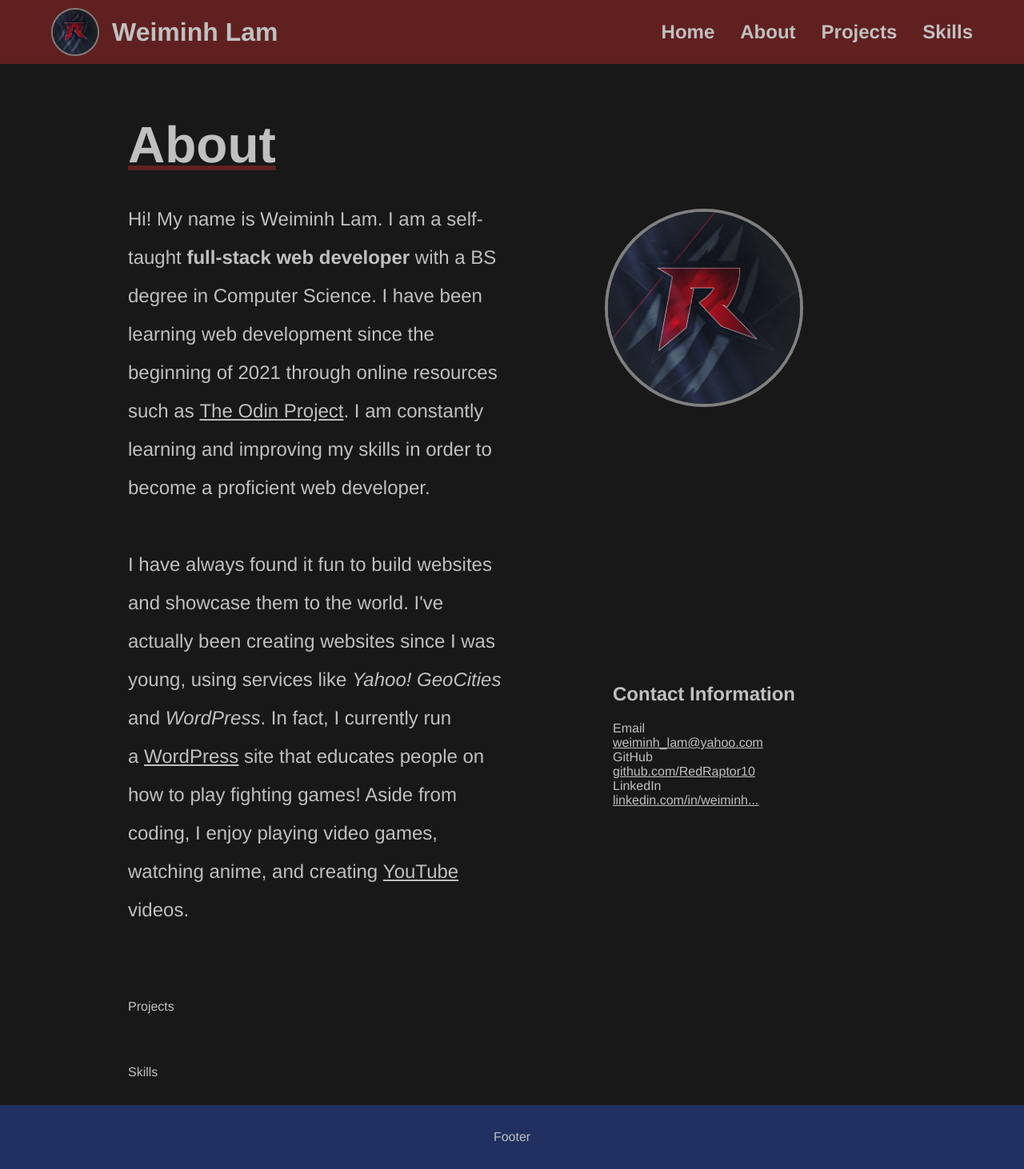
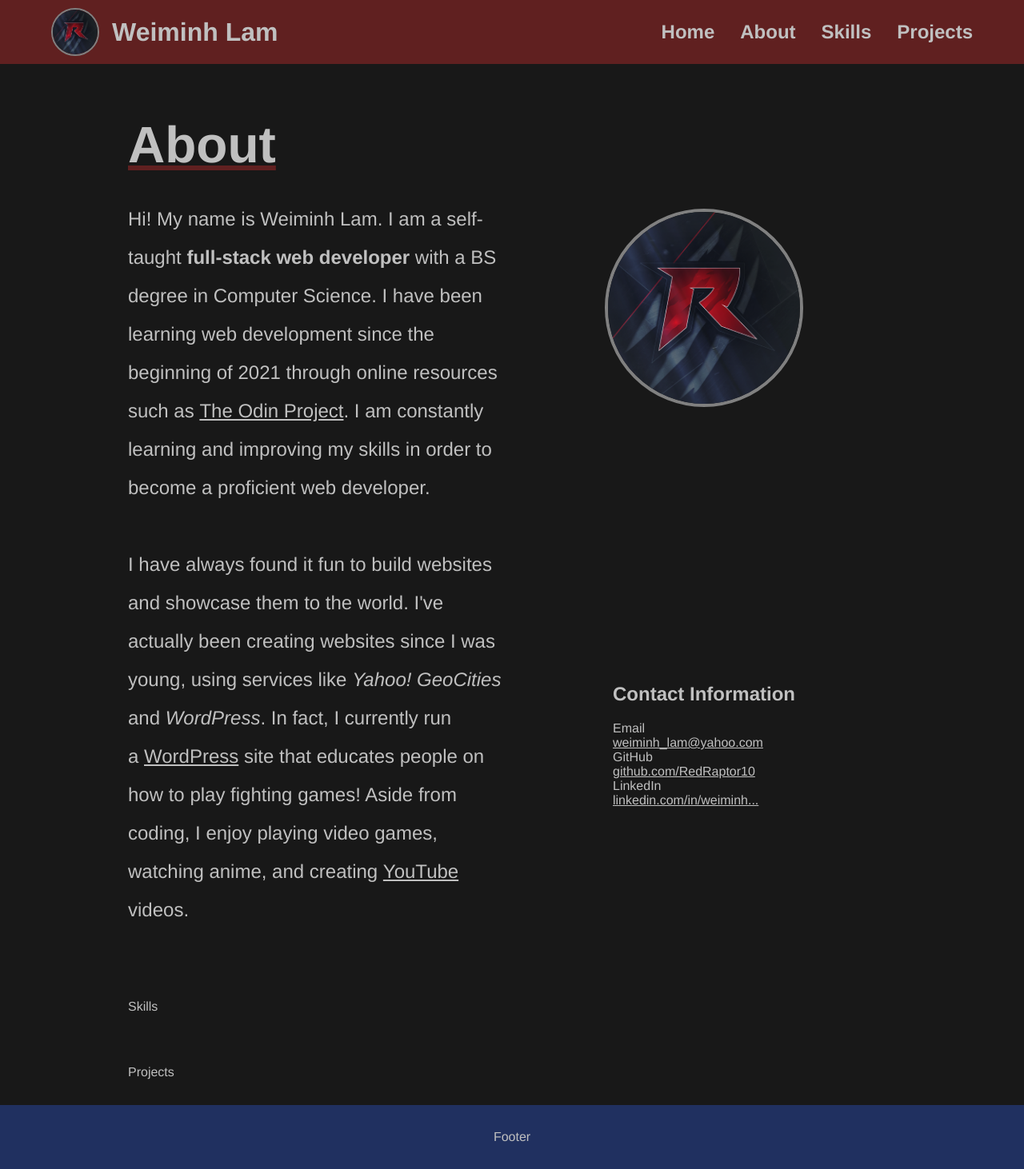
Before and after one commit to RedRaptor10/portfolio-original, a React (Create React App) app: page / in a window 1280 px wide. Shown: the whole page at 80% size. Built offline with nearby package versions, Linux system fonts and the light colour scheme.

Commit message:
Re-order sections

```diff
--- a/src/components/App.js
+++ b/src/components/App.js
@@ -1,8 +1,8 @@
 import Header from './Header';
 import Footer from './Footer';
 import About from './About';
+import Skills from './Skills';
 import Projects from './Projects';
-import Skills from './Skills';
 
 const App = () => {
   return (
@@ -10,8 +10,8 @@ const App = () => {
       <Header />
       <main>
         <About />
+        <Skills />
         <Projects />
-        <Skills />
       </main>
       <Footer />
     </div>
--- a/src/components/Header.js
+++ b/src/components/Header.js
@@ -10,8 +10,8 @@ const Header = () => {
             <ul className="nav">
                 <li><a href="/#">Home</a></li>
                 <li><a href="/#about">About</a></li>
+                <li><a href="/#skills">Skills</a></li>
                 <li><a href="/#projects">Projects</a></li>
-                <li><a href="/#skills">Skills</a></li>
             </ul>
         </header>
     )
```
